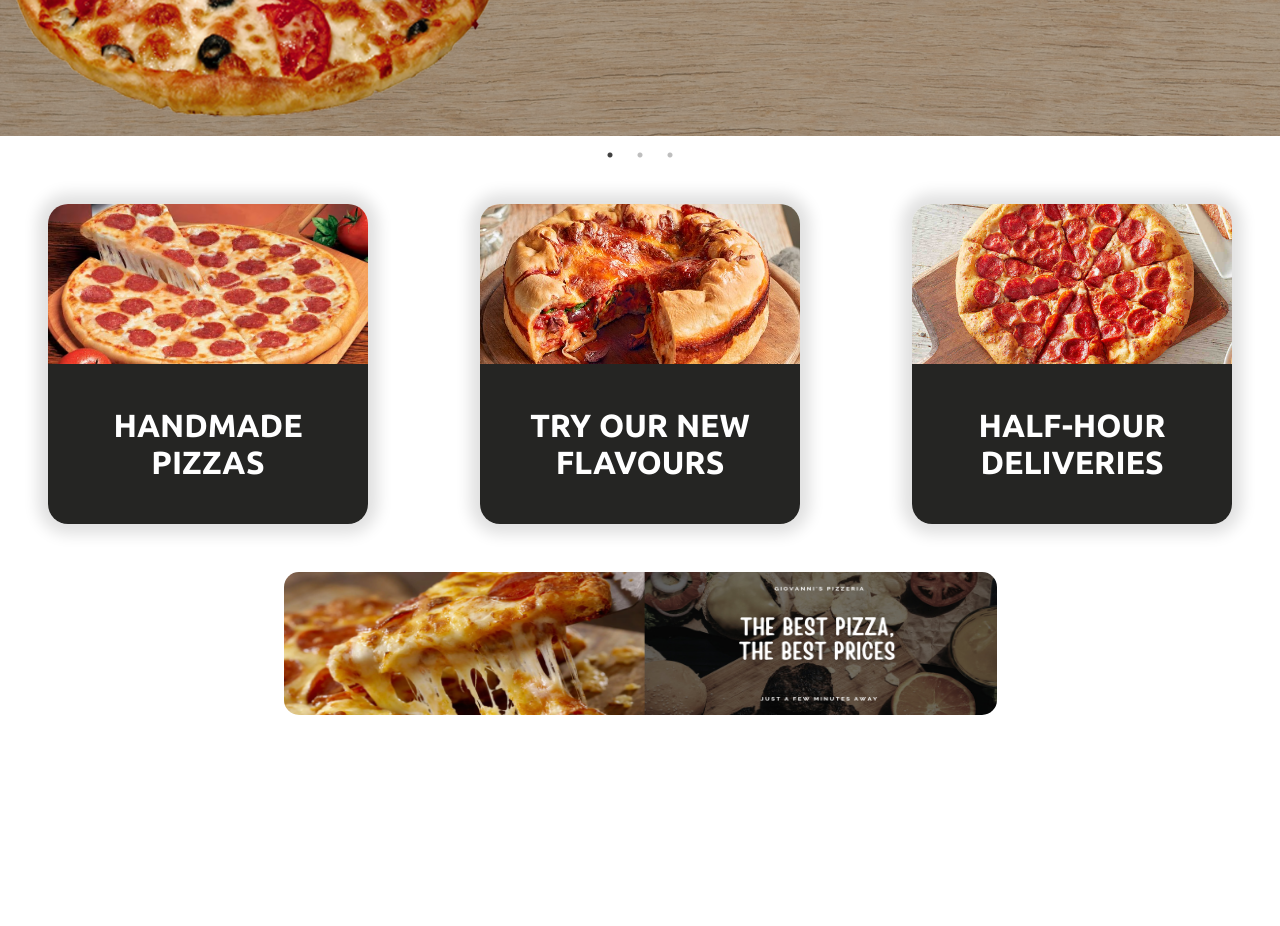
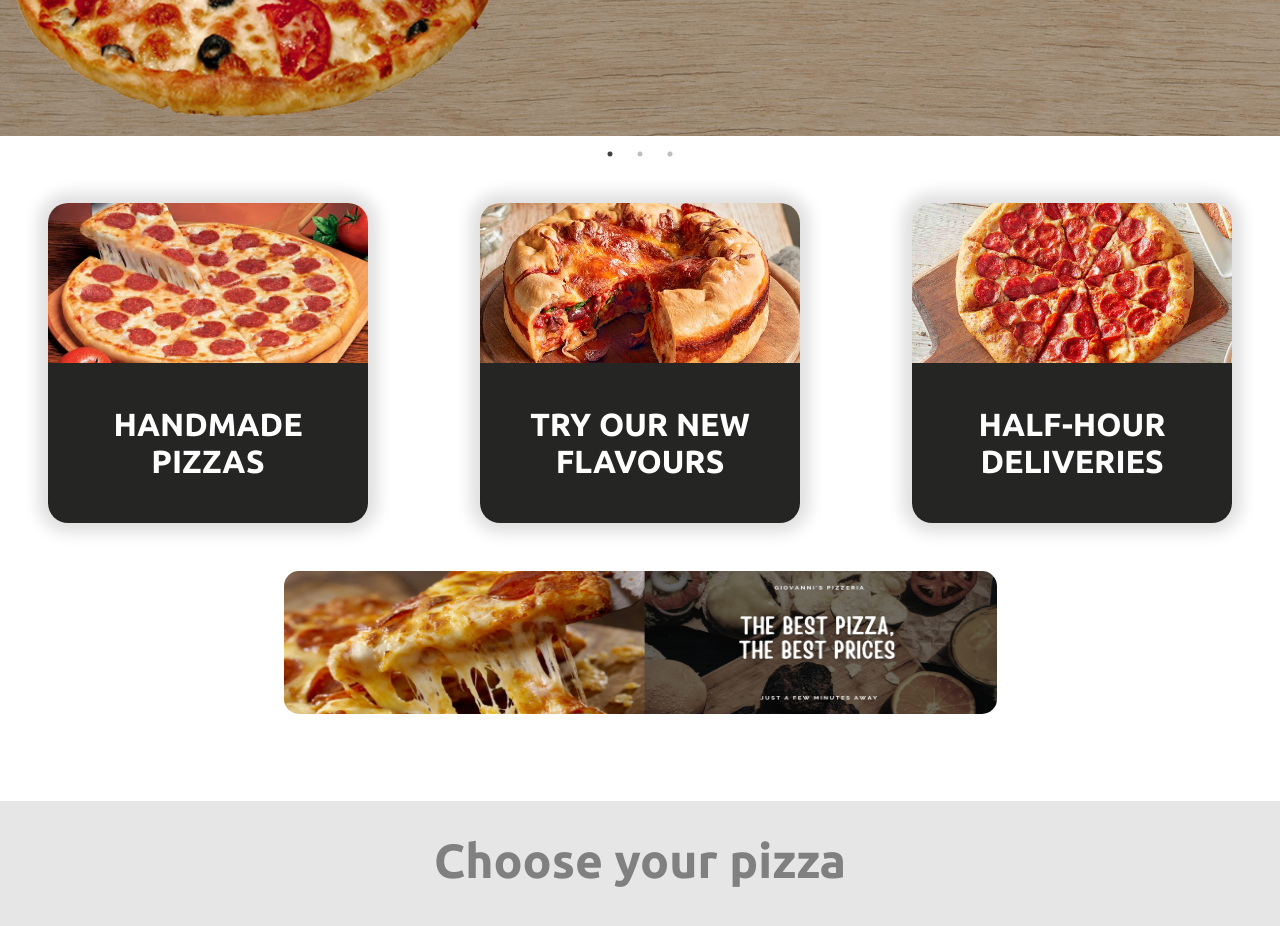
Before and after one commit to Zeke-Cachi/pizzeria_frontend, a React (Vite) app: page / in a window 1280 px wide. Shown: the part 460-1386 px from the top of the page. Before the commit the page ends 1262 px from the top, so only its background shows below. Built offline with nearby package versions, Linux system fonts and the light colour scheme; no server answers.

Commit message:
context: added context // components: added PizzaOptions component

```diff
--- a/package.json
+++ b/package.json
@@ -10,6 +10,8 @@
     "preview": "vite preview"
   },
   "dependencies": {
+    "axios": "^1.6.7",
+    "dotenv": "^16.4.1",
     "react": "^18.2.0",
     "react-dom": "^18.2.0",
     "react-icons": "^5.0.1",
@@ -19,6 +21,7 @@
     "styled-components": "^6.1.8"
   },
   "devDependencies": {
+    "@types/node": "^20.11.16",
     "@types/react": "^18.2.43",
     "@types/react-dom": "^18.2.17",
     "@types/react-slick": "^0.23.13",
--- a/src/App.tsx
+++ b/src/App.tsx
@@ -1,6 +1,7 @@
 import CarouselComponent from "./components/CarouselComponent";
 import Header from "./components/Header";
 import MainOptions from "./components/MainOptions";
+import PizzaOptions from "./components/PizzaOptions";
 
 function App() {
   return (
@@ -8,6 +9,7 @@ function App() {
       <Header />
       <CarouselComponent />
       <MainOptions />
+      <PizzaOptions />
     </>
   );
 }
--- a/src/StyledComponents.tsx
+++ b/src/StyledComponents.tsx
@@ -91,7 +91,6 @@ export const StyledMainOptionsCardBottom = styled.div`
   display: grid;
   place-items: center;
   text-align: center;
-  font-family: Ubuntu;
   font-size: 2rem;
   padding: 0 0.5rem;
 `;
@@ -103,3 +102,16 @@ export const MainOptionsBanner = styled.img`
   border-radius: 15px;
   cursor: pointer;
 `;
+
+export const StyledPizzaOptions = styled.section`
+  background-color: #e6e6e6;
+  height: 50rem;
+  padding: 2rem 1rem 1rem 1rem;
+  text-align: center;
+`;
+
+export const SecondaryTitle = styled.h2`
+  color: gray;
+  font-size: 3rem;
+  font-weight: 700;
+`;
--- /dev/null
+++ b/src/components/PizzaOptions.tsx
@@ -0,0 +1,11 @@
+import { StyledPizzaOptions, SecondaryTitle } from "../StyledComponents";
+
+const PizzaOptions = () => {
+  return (
+    <StyledPizzaOptions>
+      <SecondaryTitle>Choose your pizza</SecondaryTitle>
+    </StyledPizzaOptions>
+  );
+};
+
+export default PizzaOptions;
--- /dev/null
+++ b/src/contexts/PizzaContext.tsx
@@ -0,0 +1,21 @@
+import { createContext, useEffect } from "react";
+import { IPizzaContext, IFetchPizzas } from "../Interfaces";
+import axios from "axios";
+
+export const PizzaContext = createContext<IPizzaContext>({});
+
+const PizzaProvider = ({ children }: { children: React.ReactNode }) => {
+  useEffect(() => {
+    const fetchPizzas = async () => {
+      const response: IFetchPizzas = await axios.get(
+        import.meta.env.VITE_GET_ALL_PIZZAS
+      );
+      console.log(response);
+    };
+    fetchPizzas();
+  }, []);
+
+  return <PizzaContext.Provider value={{}}>{children}</PizzaContext.Provider>;
+};
+
+export default PizzaProvider;
--- a/src/index.css
+++ b/src/index.css
@@ -5,6 +5,7 @@
   padding: 0;
   box-sizing: border-box;
   list-style-type: none;
+  font-family: "Ubuntu";
 }
 
 /*----------------- CAROUSEL ARROWS ----------------*/
--- a/src/main.tsx
+++ b/src/main.tsx
@@ -5,8 +5,8 @@ import App from "./App.tsx";
 import ContactPage from "./pages/ContactPage.tsx";
 import PizzasPage from "./pages/PizzasPage.tsx";
 import StoresPage from "./pages/StoresPage.tsx";
-
 import "./index.css";
+import PizzaProvider from "./contexts/PizzaContext.tsx";
 
 const router = createBrowserRouter([
   {
@@ -29,6 +29,8 @@ const router = createBrowserRouter([
 
 ReactDOM.createRoot(document.getElementById("root")!).render(
   <React.StrictMode>
-    <RouterProvider router={router} />
+    <PizzaProvider>
+      <RouterProvider router={router} />
+    </PizzaProvider>
   </React.StrictMode>
 );
```
Also changed, not shown: src/Interfaces.tsx (+9 -0 lines), 2 other files (tests, documents, lock files or other folders).
